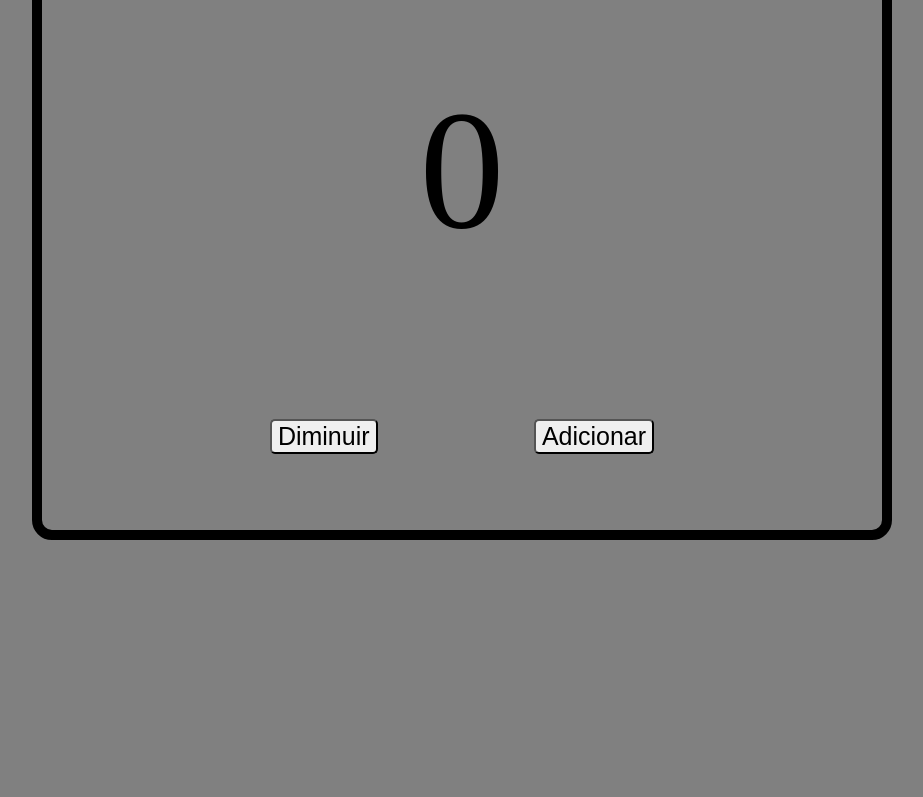
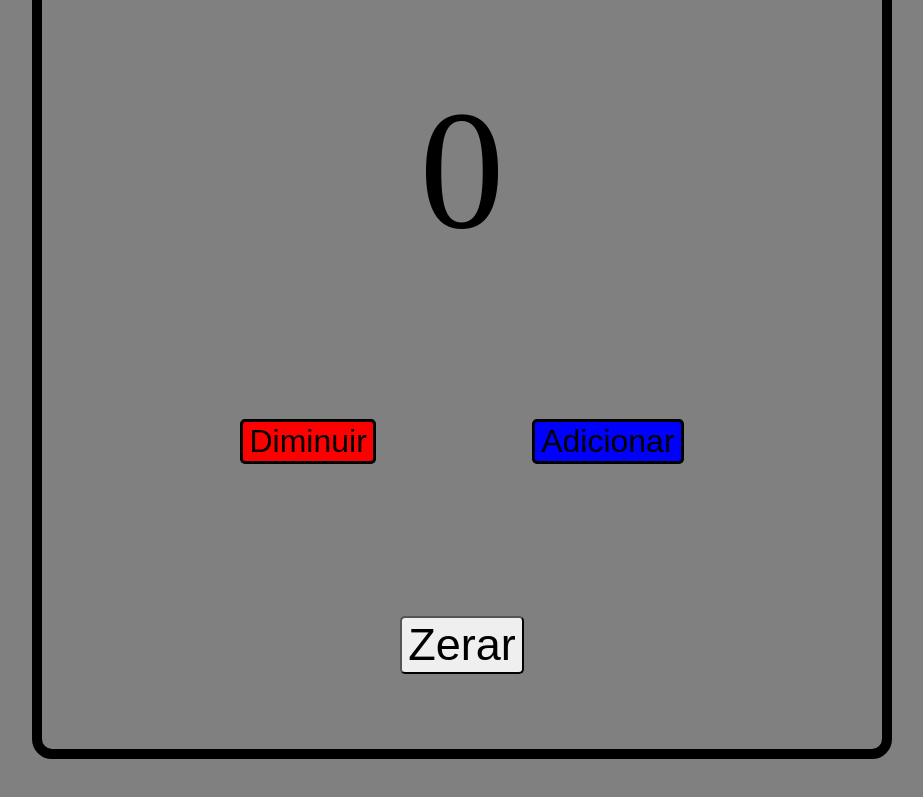
Before and after one commit to CarlosEdu0/contador, a plain HTML site: page index.html in a window 1280 px wide. Shown: the part 389-1186 px from the top of the page, without its empty margins (178-1101 px from the left). Before the commit the page ends 1139 px from the top, so only its background shows below. Drawn offline with Linux system fonts and the light colour scheme.

Commit message:
contador

```diff
--- a/index.html
+++ b/index.html
@@ -12,7 +12,7 @@
 
     <button onclick="menos()" class="dim">Diminuir</button>
     <button onclick="mais()" class="add">Adicionar</button>
-
+    <button onclick="zerar()" class="clear">Zerar</button>
     <link rel="stylesheet" href="style.css">
     <script src="main.js"></script>
 </body>
--- a/main.js
+++ b/main.js
@@ -15,4 +15,9 @@ function resultadoNaTela() {
     p.innerText = numero
 }
 
+function zerar() {
+    numero = 0
+    resultadoNaTela()
+}
+
 resultadoNaTela()
--- a/style.css
+++ b/style.css
@@ -16,14 +16,24 @@ body {
 }
 
 .add {
-    font-size: 25px;
+    font-size: 32px;
     text-align: right;
     border-radius: 5px;
+    background-color: blue;
+    border: solid black;
 }
 
 .dim {
-    font-size: 25px;
+    font-size: 32px;
     text-align: left;
+    border-radius: 5px;
+    background-color: red;
+    border: solid black
+}
+
+.clear {
+    font-size: 45px;
+    text-align: center;
     border-radius: 5px;
 }
 
```
